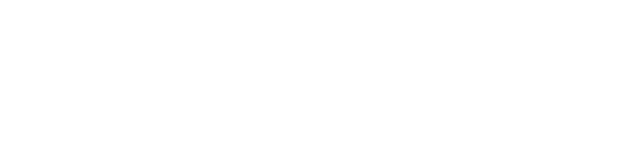
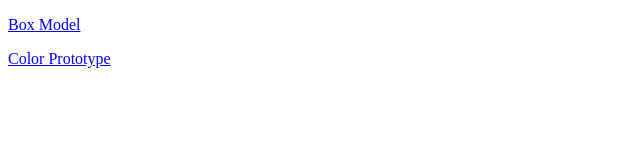
Before and after one commit to ShannonHaley11/5d, a plain HTML site: page index.html in a window 1280 px wide. Shown: the whole page, without its empty margins (0-640 px from the left). Drawn offline with Linux system fonts and the light colour scheme.

Commit message:
Update index.html

```diff
--- a/index.html
+++ b/index.html
@@ -7,6 +7,8 @@
 </head>
 
 <body>
+	<p><a href="Box Model/index.html">Box Model</a></p>
+	<p><a href="Color Prototype/index.html">Color Prototype</a></p>
 
 </body>
 </html>
```
